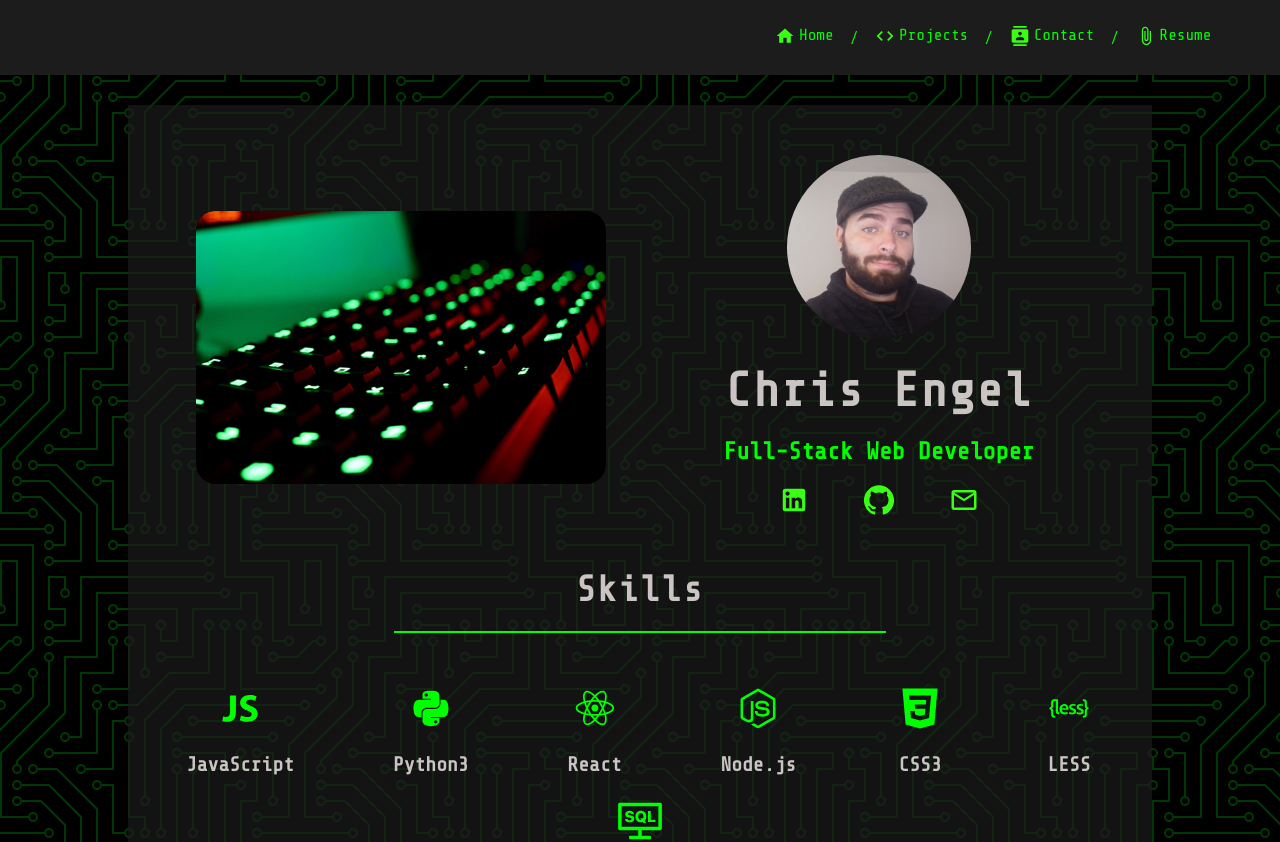
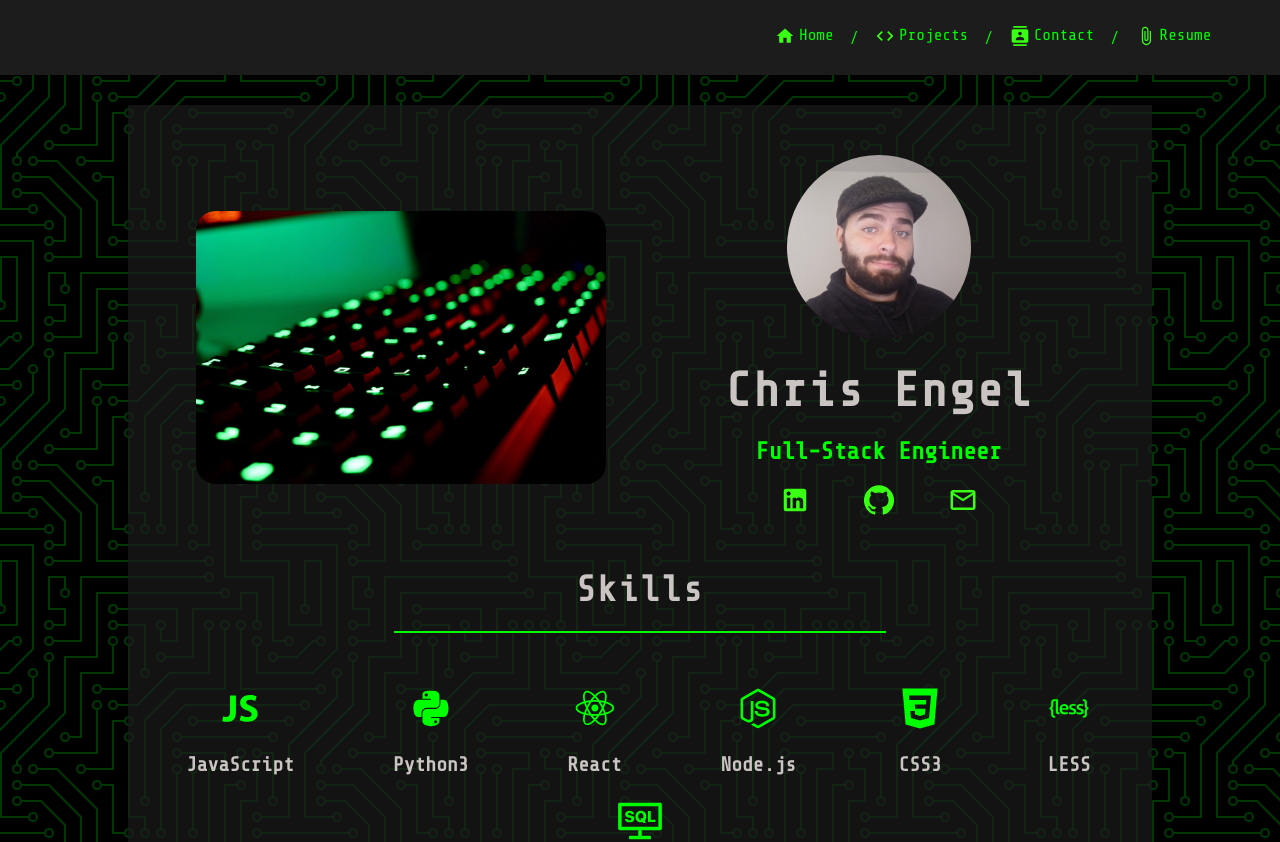
Before and after one commit to Dazmen/portfolio, a React (Create React App) app: page / in a window 1280 px wide. Shown: the top 842 px of the page. Built offline with nearby package versions, Linux system fonts and the light colour scheme.

Commit message:
minor corrections, updated resume link

```diff
--- a/src/components/home.js
+++ b/src/components/home.js
@@ -29,7 +29,7 @@ const Home = () => {
                 <ProfileImg src={profileImg} alt='Picture of Chris' />
                 <div style={{textAlign:'center'}}>
                     <Name>Chris Engel</Name>
-                    <h2 style={{color:'#00FF01'}}>Full-Stack Web Developer</h2>
+                    <h2 style={{color:'#00FF01'}}>Full-Stack Engineer</h2>
                     <IconContainer>
                         <a href="https://www.linkedin.com/in/chris-j-engel/" target="_blank" rel='noopener noreferrer'>
                             <LinkedInIcon className={classes.icon} />
--- a/src/components/nav.js
+++ b/src/components/nav.js
@@ -45,7 +45,7 @@ const NavBar = () => {
 
                 <Typography className={classes.sperator}>/</Typography>
 
-                <Link href='https://drive.google.com/file/d/10LmqUZgF_CJkYVt1-bA41Ny_ktTMnOKY/view?usp=sharing'
+                <Link href='https://drive.google.com/file/d/1v2ZgKSN0gt4AjHj7nc7IoJqn2fgOSm9e/view?usp=sharing'
                     className={classes.link}
                     target='_blank'
                     rel='noopener noreferrer'
```
